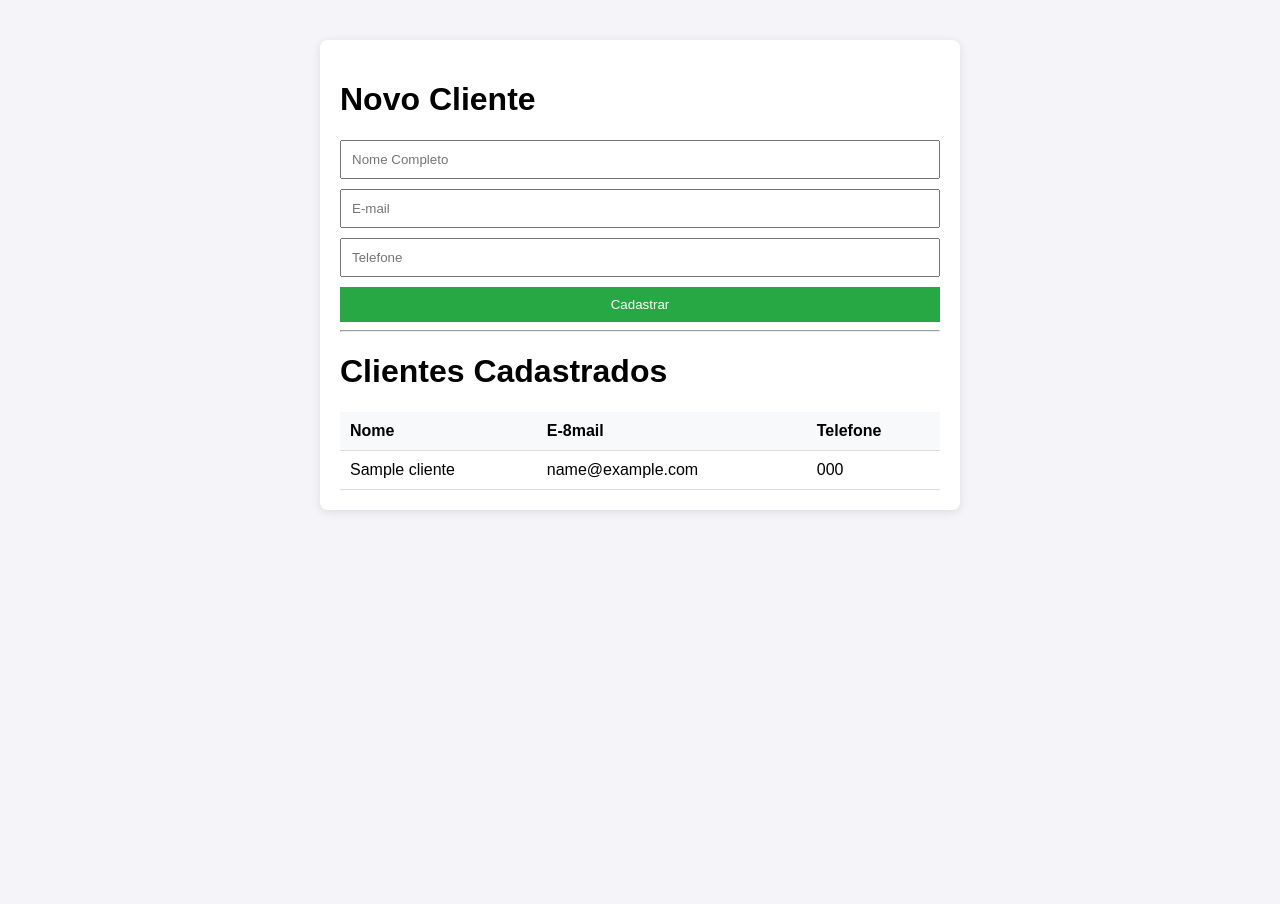
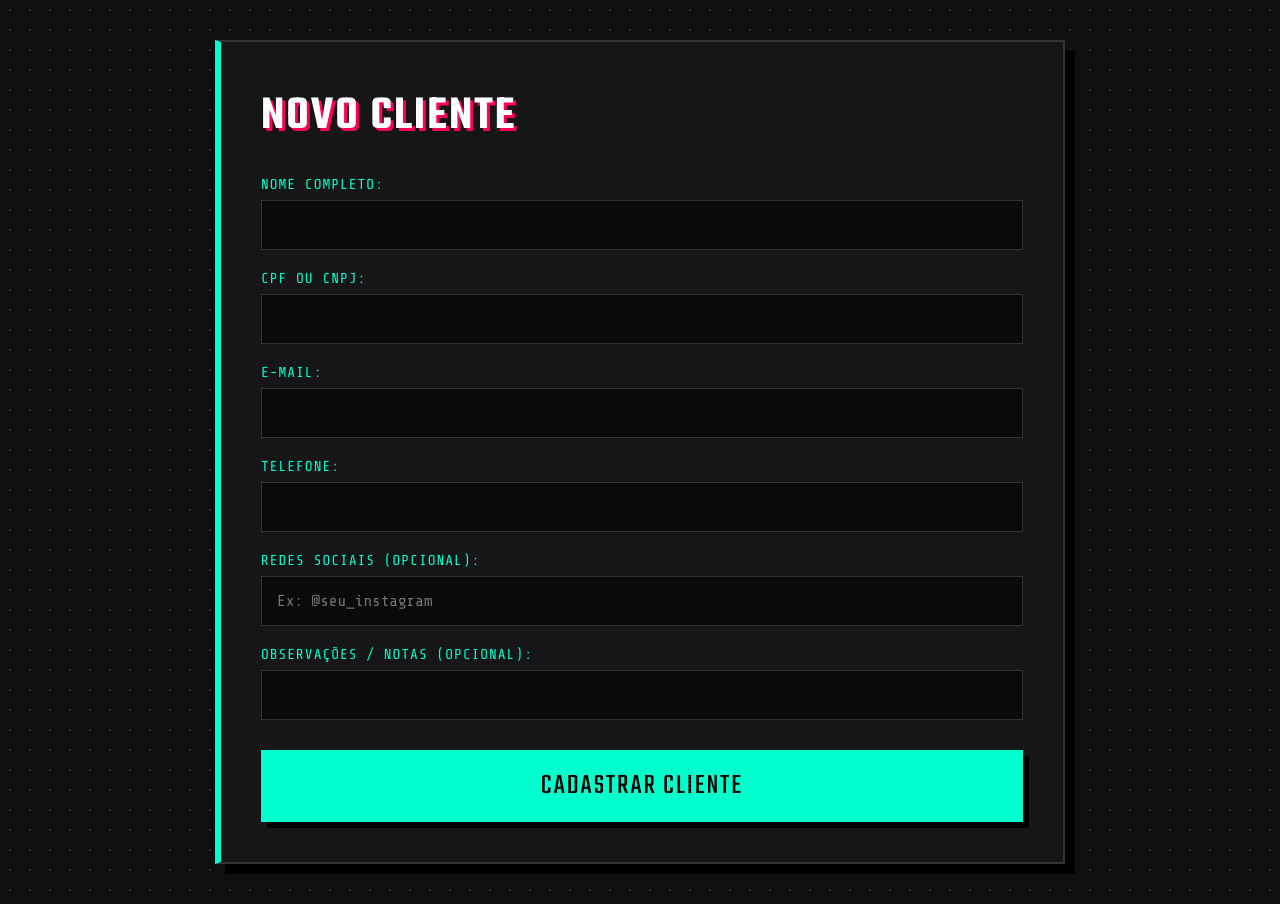
Before and after one commit to EricTales17/arroz, a Flask app: page / in a window 1280 px wide. Before the commit the page ends 512 px from the top, so only its background shows below. Run offline with Flask 3, Linux system fonts and the light colour scheme; tables that the repository leaves empty hold one stand-in row (values such as "Sample post").

Commit message:
Add files via upload

```diff
--- a/t1et2ds/app.py
+++ b/t1et2ds/app.py
@@ -1,46 +1,70 @@
-from flask import Flask, render_template, request, redirect
+from flask import Flask, render_template, request, redirect, url_for
 import sqlite3
 
 app = Flask(__name__)
 
-# Função para conectar ao banco
-def connect_db():
-    conn = sqlite3.connect('database.db')
-    conn.row_factory = sqlite3.Row
-    return conn
-
-# Criar a tabela no início
-with connect_db() as db:
-    db.execute('''
+# Função para inicializar o banco de dados
+def init_db():
+    conn = sqlite3.connect('clientes.db')
+    cursor = conn.cursor()
+    # Adicionamos CPF/CNPJ e Redes Sociais aqui
+    cursor.execute('''
         CREATE TABLE IF NOT EXISTS clientes (
             id INTEGER PRIMARY KEY AUTOINCREMENT,
             nome TEXT NOT NULL,
             email TEXT NOT NULL,
-            telefone TEXT
+            telefone TEXT NOT NULL,
+            cpf_cnpj TEXT NOT NULL,
+            redes_sociais TEXT,
+            observacoes TEXT
         )
     ''')
+    conn.commit()
+    conn.close()
 
-@app.route('/')
+# Rota principal (Lida com exibição e cadastro)
+@app.route('/', methods=['GET', 'POST'])
 def index():
-    conn = connect_db()
-    clientes = conn.execute('SELECT * FROM clientes').fetchall()
-    conn.close()
-    return render_template('index.html', clientes=clientes)
+    if request.method == 'POST':
+        nome = request.form['nome']
+        email = request.form['email']
+        telefone = request.form['telefone']
+        cpf_cnpj = request.form['cpf_cnpj']
+        redes_sociais = request.form['redes_sociais'] # Opcional
+        observacoes = request.form['observacoes']     # Opcional
 
-@app.route('/add', methods=['POST'])
-def add_cliente():
-    nome = request.form['nome']
-    email = request.form['email']
-    telefone = request.form['telefone']
+        conn = sqlite3.connect('clientes.db')
+        cursor = conn.cursor()
 
-    if nome and email:
-        conn = connect_db()
-        conn.execute('INSERT INTO clientes (nome, email, telefone) VALUES (?, ?, ?)',
-                     (nome, email, telefone))
+        # Atualizamos o INSERT para salvar todos os 6 campos
+        cursor.execute('''
+            INSERT INTO clientes (nome, email, telefone, cpf_cnpj, redes_sociais, observacoes)
+            VALUES (?, ?, ?, ?, ?, ?)
+        ''', (nome, email, telefone, cpf_cnpj, redes_sociais, observacoes))
+
         conn.commit()
         conn.close()
 
-    return redirect('/')
+        return redirect(url_for('index'))
+
+    conn = sqlite3.connect('clientes.db')
+    cursor = conn.cursor()
+    cursor.execute('SELECT * FROM clientes')
+    clientes = cursor.fetchall()
+    conn.close()
+
+    return render_template('index.html', clientes=clientes)
+
+# Rota para Excluir Clientes
+@app.route('/excluir/<int:id>')
+def excluir(id):
+    conn = sqlite3.connect('clientes.db')
+    cursor = conn.cursor()
+    cursor.execute('DELETE FROM clientes WHERE id = ?', (id,))
+    conn.commit()
+    conn.close()
+    return redirect(url_for('index'))
 
 if __name__ == '__main__':
+    init_db()
     app.run(debug=True)
--- a/t1et2ds/static/style.css
+++ b/t1et2ds/static/style.css
@@ -1,52 +1,157 @@
-body {
-    font-family: Arial, sans-serif;
-    background-color: #f4f4f9;
-    margin: 40px;
+/* Importando fontes com pegada urbana/industrial do Google Fonts */
+@import url('https://fonts.googleapis.com/css2?family=Share+Tech+Mono&family=Teko:wght@400;600&display=swap');
+
+/* Reset e configuração básica */
+* {
+    box-sizing: border-box;
+    margin: 0;
+    padding: 0;
 }
 
-.container {
-    max-width: 600px;
-    margin: auto;
-    background: white;
-    padding: 20px;
-    border-radius: 8px;
-    box-shadow: 0 2px 10px rgba(0, 0, 0, 0.1);
+body {
+    /* Fundo escuro imitando asfalto, com uma textura sutil de grade */
+    background-color: #0f0f11;
+    background-image: radial-gradient(#2a2a2a 1px, transparent 1px);
+    background-size: 20px 20px;
+    color: #e0e6ed;
+    font-family: 'Share Tech Mono', monospace; /* Fonte estilo terminal/hacker */
+    padding: 40px 20px;
 }
 
-input {
-    display: block;
-    width: 100%;
-    margin-bottom: 10px;
-    padding: 10px;
-    box-sizing: border-box;
+/* O "Cartão" principal */
+.container {
+    max-width: 850px;
+    margin: 0 auto;
+    background-color: #161618;
+    padding: 40px;
+    border: 2px solid #333;
+    border-left: 6px solid #00ffcc; /* Detalhe em neon cyan */
+    box-shadow: 10px 10px 0px #000; /* Sombra sólida estilo brutalista */
 }
 
+/* Títulos */
+h1, h2 {
+    font-family: 'Teko', sans-serif;
+    text-transform: uppercase;
+    font-size: 3rem;
+    letter-spacing: 2px;
+    color: #fff;
+    text-shadow: 3px 3px 0px #ff0055; /* Sombra neon rosa */
+    margin-bottom: 25px;
+}
+
+hr {
+    border: 0;
+    height: 2px;
+    background: #333;
+    margin: 40px 0;
+}
+
+/* Formulário */
+.form-group {
+    margin-bottom: 20px;
+}
+
+label {
+    display: block;
+    margin-bottom: 8px;
+    color: #00ffcc;
+    text-transform: uppercase;
+    font-size: 0.9rem;
+    letter-spacing: 1px;
+}
+
+input[type="text"], input[type="email"] {
+    width: 100%;
+    padding: 15px;
+    background-color: #0a0a0c;
+    border: 1px solid #333;
+    color: #00ffcc;
+    font-family: 'Share Tech Mono', monospace;
+    font-size: 16px;
+    transition: all 0.3s ease;
+}
+
+/* Efeito ao clicar no input (foco) */
+input[type="text"]:focus, input[type="email"]:focus {
+    outline: none;
+    border-color: #ff0055;
+    box-shadow: 0 0 12px rgba(255, 0, 85, 0.4);
+}
+
+/* Botão de Salvar */
 button {
-    background-color: #28a745;
-    color: white;
+    width: 100%;
+    padding: 15px;
+    background-color: #00ffcc;
+    color: #000;
     border: none;
-    padding: 10px 15px;
+    font-family: 'Teko', sans-serif;
+    font-size: 1.8rem;
+    text-transform: uppercase;
+    letter-spacing: 2px;
     cursor: pointer;
-    width: 100%;
+    transition: all 0.2s;
+    box-shadow: 6px 6px 0px #000; /* Sombra dura */
+    margin-top: 10px;
 }
 
 button:hover {
-    background-color: #218838;
+    background-color: #00ccaa;
+    transform: translate(2px, 2px); /* Efeito de "afundar" o botão */
+    box-shadow: 4px 4px 0px #000;
 }
 
+/* Tabela */
 table {
     width: 100%;
     border-collapse: collapse;
     margin-top: 20px;
+    background-color: #0a0a0c;
+    border: 1px solid #333;
 }
 
-th,
-td {
-    border-bottom: 1px solid #ddd;
-    padding: 10px;
+th, td {
+    padding: 15px;
     text-align: left;
+    border-bottom: 1px solid #222;
 }
 
 th {
-    background-color: #f8f9fa;
+    background-color: #1a1a1e;
+    color: #ff0055;
+    text-transform: uppercase;
+    font-family: 'Teko', sans-serif;
+    font-size: 1.5rem;
+    letter-spacing: 1px;
 }
+
+tr:hover {
+    background-color: #1a1a1e;
+}
+
+/* Botão Excluir atualizado para a nova estética */
+.btn-excluir {
+    background-color: transparent;
+    color: #ff0055;
+    border: 1px solid #ff0055;
+    padding: 8px 15px;
+    text-decoration: none;
+    text-transform: uppercase;
+    font-size: 14px;
+    font-weight: bold;
+    transition: all 0.3s;
+    display: inline-block;
+}
+
+.btn-excluir:hover {
+    background-color: #ff0055;
+    color: #000;
+    box-shadow: 0 0 15px rgba(255, 0, 85, 0.6); /* Brilho neon ao passar o mouse */
+}
+
+.empty-msg {
+    text-align: center;
+    color: #444;
+    font-style: italic;
+}
--- /dev/null
+++ b/t1et2ds/templates/index.html
@@ -0,0 +1,48 @@
+<!DOCTYPE html>
+<html lang="pt-BR">
+<head>
+    <meta charset="UTF-8">
+    <meta name="viewport" content="width=device-width, initial-scale=1.0">
+    <title>Cadastro de Clientes</title>
+    <link rel="stylesheet" href="{{ url_for('static', filename='style.css') }}">
+</head>
+<body>
+    <div class="container">
+        <h1>Novo Cliente</h1>
+
+        <form method="POST" action="/">
+            <div class="form-group">
+                <label for="nome">Nome Completo:</label>
+                <input type="text" id="nome" name="nome" required>
+            </div>
+
+            <div class="form-group">
+                <label for="cpf_cnpj">CPF ou CNPJ:</label>
+                <input type="text" id="cpf_cnpj" name="cpf_cnpj" required>
+            </div>
+
+            <div class="form-group">
+                <label for="email">E-mail:</label>
+                <input type="email" id="email" name="email" required>
+            </div>
+
+            <div class="form-group">
+                <label for="telefone">Telefone:</label>
+                <input type="text" id="telefone" name="telefone" required>
+            </div>
+
+            <div class="form-group">
+                <label for="redes_sociais">Redes Sociais (Opcional):</label>
+                <input type="text" id="redes_sociais" name="redes_sociais" placeholder="Ex: @seu_instagram">
+            </div>
+
+            <div class="form-group">
+                <label for="observacoes">Observações / Notas (Opcional):</label>
+                <input type="text" id="observacoes" name="observacoes">
+            </div>
+
+            <button type="submit" class="btn-cadastrar">Cadastrar Cliente</button>
+        </form>
+    </div>
+</body>
+</html>
```
Also changed, not shown: t1et2ds/clientes.db (added).
